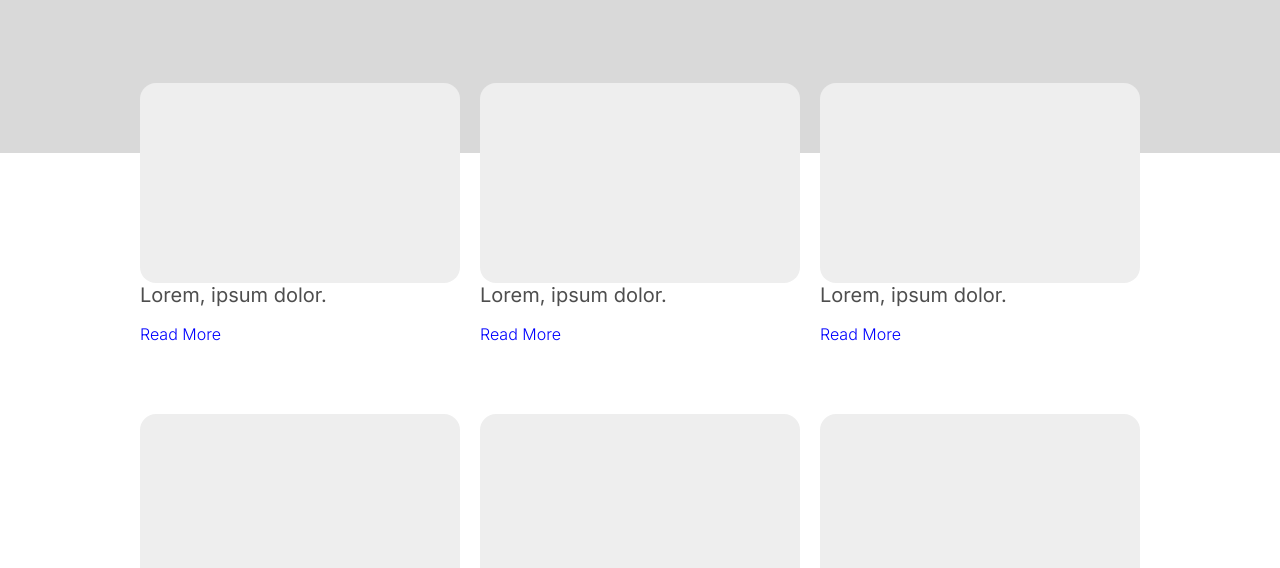
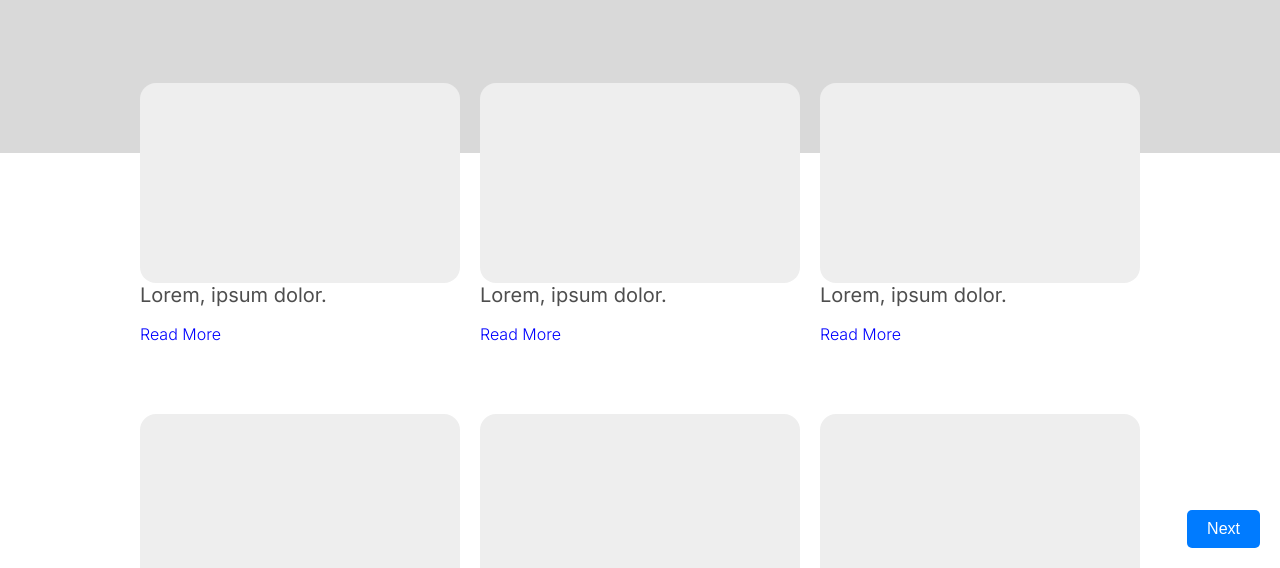
Before and after one commit to aya1133/puretik-day-1, a plain HTML site: page index.html in a window 1280 px wide. Shown: the part 232-800 px from the top of the page. Drawn offline with Linux system fonts and the light colour scheme.

Commit message:
Update index.html

```diff
--- a/index.html
+++ b/index.html
@@ -97,6 +97,50 @@
          </div>
          </div>
     </footer>
+<script>
+  // ترتيب الصفحات حسب التسلسل
+  const pages = [
+    "index.html",
+    "two.html",
+    "three.html",
+    "four.html",
+    "five.html",
+    "six.html",
+    "seven.html"
+  ];
+
+  // الحصول على اسم الصفحة الحالية
+  const current = window.location.pathname.split("/").pop();
+
+  // تحديد الصفحة التالية
+  const currentIndex = pages.indexOf(current);
+  const nextIndex = currentIndex + 1;
+
+  // إذا هناك صفحة تالية، عرض الزر
+  if (nextIndex < pages.length) {
+    const btn = document.createElement("button");
+    btn.textContent = "Next";
+
+    // تصميم الزر (تقدر تعدل حسب التصميم)
+    btn.style.position = "fixed";
+    btn.style.bottom = "20px";
+    btn.style.right = "20px";
+    btn.style.padding = "10px 20px";
+    btn.style.backgroundColor = "#007BFF";
+    btn.style.color = "#fff";
+    btn.style.border = "none";
+    btn.style.borderRadius = "5px";
+    btn.style.cursor = "pointer";
+    btn.style.fontSize = "16px";
+    btn.style.zIndex = "999";
+
+    btn.addEventListener("click", () => {
+      window.location.href = pages[nextIndex];
+    });
+
+    document.body.appendChild(btn);
+  }
+</script>
 
 </body>
 </html>
```
